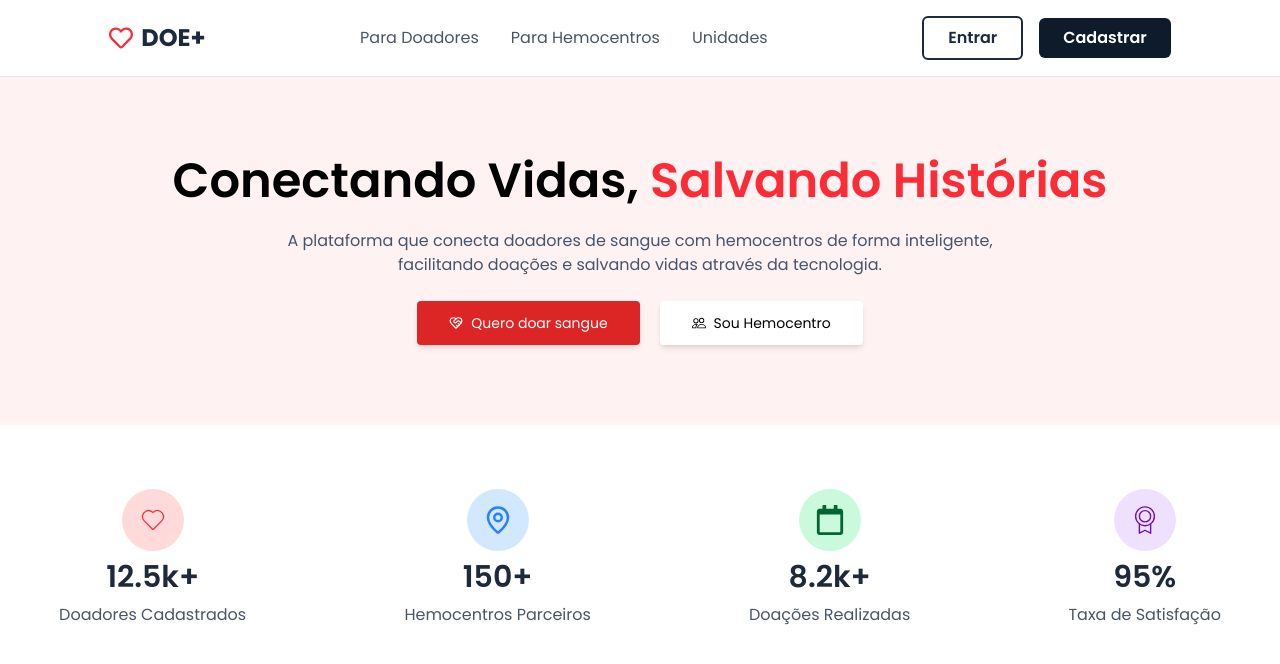
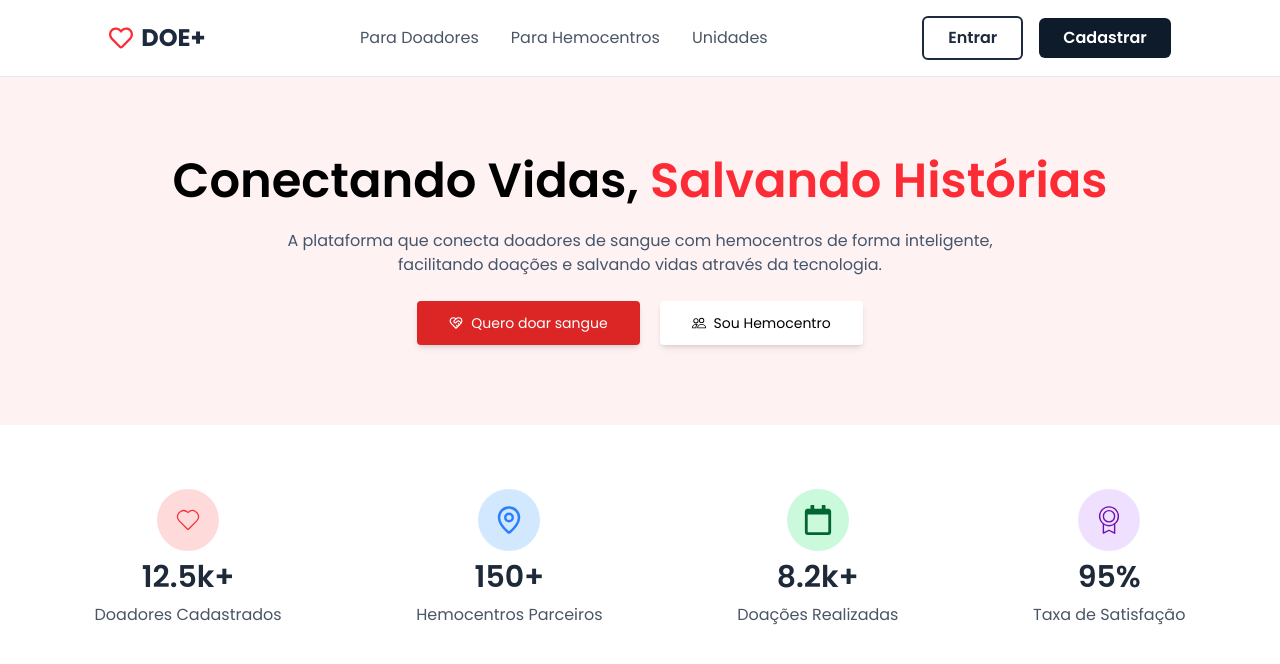
Before and after one commit to MarceloCesar30/DOE_MAIS, a Next.js app: page / in a window 1280 px wide. Shown: the top 664 px of the page. Built offline with nearby package versions, Linux system fonts and the light colour scheme.

Commit message:
styles: Mudanças na distancias dos stats

```diff
--- a/src/app/components/HeroSection.jsx
+++ b/src/app/components/HeroSection.jsx
@@ -8,8 +8,8 @@ export default function HeroSection() {
             <div className="flex items-center justify-center  py-20    bg-red-50  ">
                 <div className="flex flex-col gap-6   items-center">
                     <h1 className="  font-semibold text-5xl ">Conectando Vidas,  <span className="text-red-500 ">Salvando Histórias</span></h1>
-                    <p className="text-center text-slate-600 ">A plataforma que conecta doadores de sangue com hemocentros de forma inteligente, <br /> facilitando doações e salvando vidas através da tecnologia.</p>
-
+                    <p className="text-center text-slate-600 ">A plataforma que conecta doadores de sangue com hemocentros de forma inteligente,
+                        <br /> facilitando doações e salvando vidas através da tecnologia.</p>
                     <div className="flex flex-row   text-base   justify-center gap-5">
                         <button className="bg-[#DC2626] h-11 px-8 inline-flex items-center gap-2 rounded text-white  text-sm  shadow-md hover:bg-red-700   hover:cursor-pointer">
                             <LuHeartHandshake /> Quero doar sangue</button>
--- a/src/app/components/StatsSection.jsx
+++ b/src/app/components/StatsSection.jsx
@@ -6,7 +6,7 @@ import { PiMedalLight } from "react-icons/pi";
 export default function StatsSection() {
     return (
         <div className="bg-white py-16">
-            <div className="flex items-center justify-around gap-10">
+            <div className="flex items-center   justify-evenly gap-10">
                 {/* Card 1 */}
                 <div className="flex flex-col items-center text-center gap-2">
                     <div className="bg-red-300/40 p-4 rounded-full flex items-center justify-center">
```
